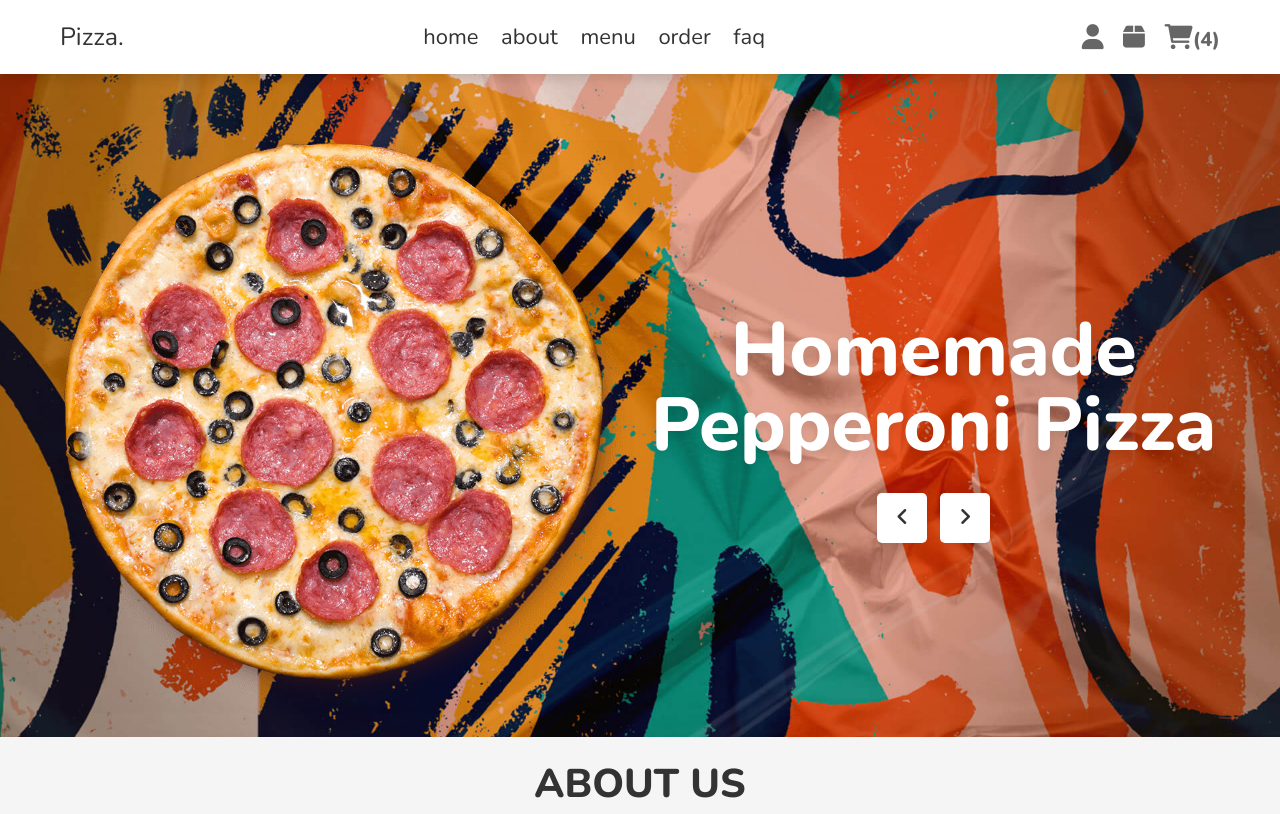
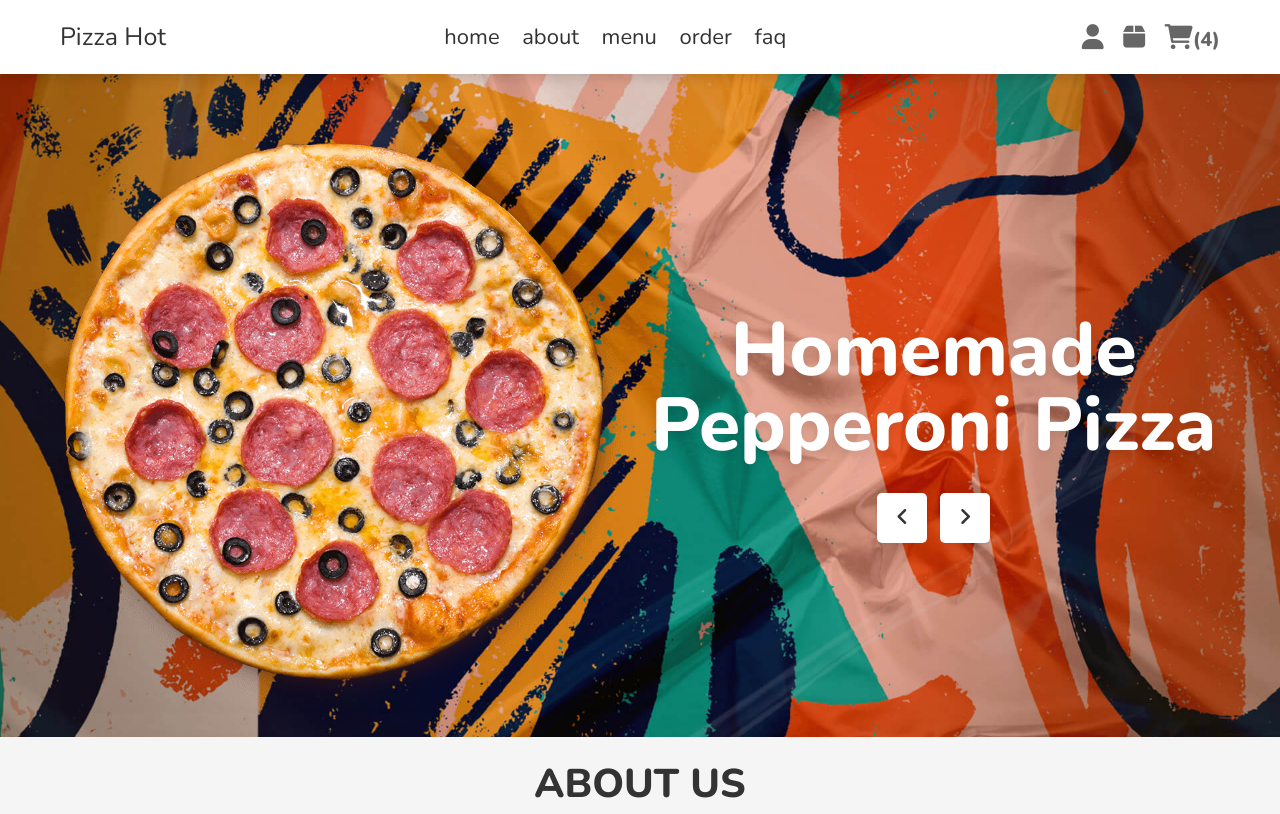
Before and after one commit to 0ammar/Pizza-store, a plain HTML site: page index.html in a window 1280 px wide. Shown: the top 814 px of the page. Drawn offline with nearby package versions, Linux system fonts and the light colour scheme.

Commit message:
title page

```diff
--- a/index.html
+++ b/index.html
@@ -21,7 +21,7 @@
 
    <section class="flex">
 
-      <a href="#home" class="logo">Pizza.</a>
+      <a href="#home" class="logo">Pizza Hot</a>
 
       <nav class="navbar">
          <a href="#home">home</a>
```
